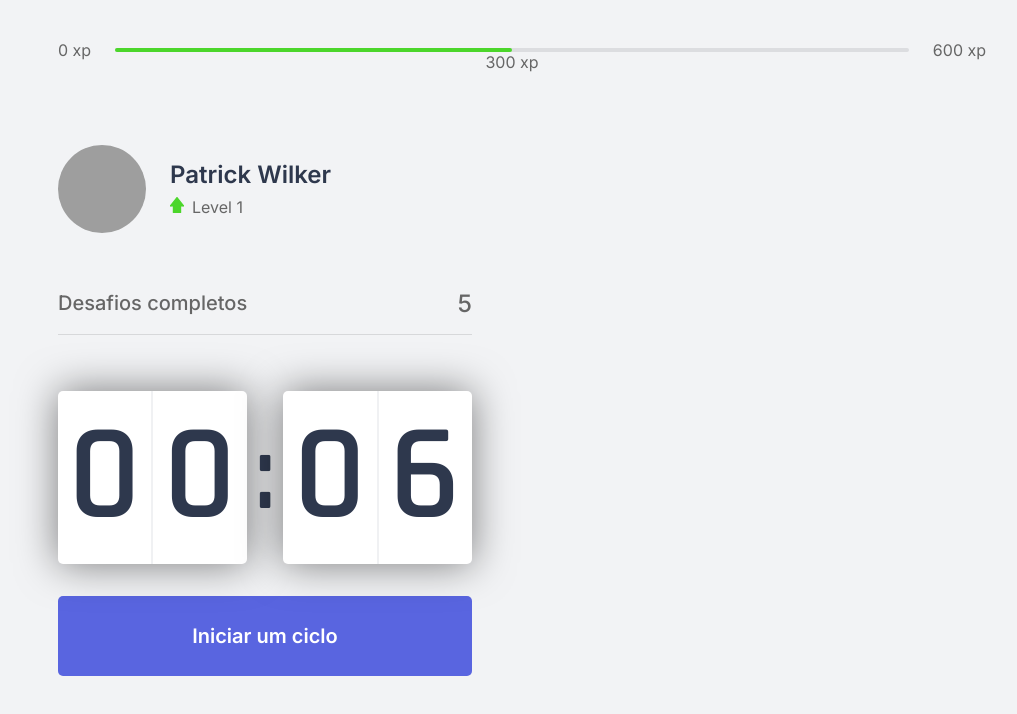
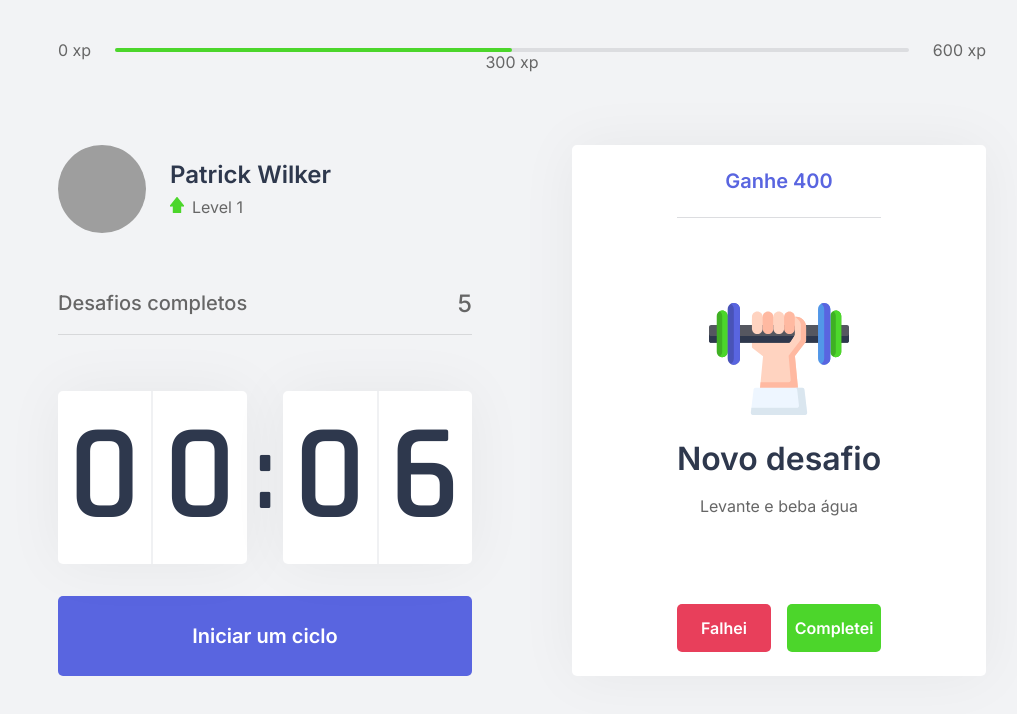
Before and after one commit to Patrick-Wilker/pomodoro, a Next.js app: page / in a window 1280 px wide. Shown: the top 714 px of the page, without its empty margins (118-1135 px from the left). Built offline with nearby package versions, Linux system fonts and the light colour scheme; grey boxes are pictures that could not be loaded.

Commit message:
Create ChallengeBox component

```diff
--- /dev/null
+++ b/src/components/ChallengeBox.tsx
@@ -0,0 +1,42 @@
+import styles from '../styles/components/ChallengeBox.module.css'
+
+export function ChallengeBox(){
+    const hasActiveChallenge = true
+    return (
+        <div className={styles.challengeBoxContainer}>
+            {
+                hasActiveChallenge ? (
+                    <div className={styles.challengeActive}>
+                        <header>Ganhe 400</header>
+
+                        <main>
+                            <img src="icons/body.svg" alt="Desafio"/>
+                            <strong>Novo desafio</strong>
+                            <p>Levante e beba água</p>
+                        </main>
+
+                        <footer>
+                            <button
+                                type="button"
+                                className={styles.challengeFailedButton}
+                            >Falhei</button>
+                            <button
+                                type="button"
+                                className={styles.challengeSucceededButton}
+                            >Completei</button>
+                        </footer>
+                    </div>
+                ) : (
+                    <div className={styles.challengeNotActive}>
+                        <strong>Finalize um ciclo para receber um desafio</strong>
+                        <p>
+                            <img src="icons/level-up.svg" alt="Level up"/>
+                            Avance de level completando os desafio
+                        </p>
+                    </div>
+                )
+            }
+
+        </div>
+    )
+}
--- a/src/pages/index.tsx
+++ b/src/pages/index.tsx
@@ -1,9 +1,10 @@
+import Head from 'next/head'
+
 import { CompletedChallenges } from "../components/CompletedChallenges";
 import { CountDown } from "../components/CountDown";
 import { ExperienceBar } from "../components/ExperienceBar";
 import { Profile } from "../components/Profile";
-
-import Head from 'next/head'
+import { ChallengeBox } from "../components/ChallengeBox";
 
 import styles from '../styles/pages/Home.module.css';
 
@@ -23,7 +24,7 @@
           <CountDown/>
         </div>
         <div>
-
+          <ChallengeBox/>
         </div>
       </section>
     </div>
--- /dev/null
+++ b/src/styles/components/ChallengeBox.module.css
@@ -0,0 +1,110 @@
+.challengeBoxContainer{
+    height: 100%;
+
+    background: var(--white);
+    border-radius: 5px;
+    box-shadow: 0 0 60px rgba(0, 0, 0, 0.05);
+    padding: 1.5rem 2rem;
+
+    display: flex;
+    flex-direction: column;
+    align-items: center;
+    justify-content: center;
+
+    text-align: center;
+}
+
+.challengeNotActive{
+    display: flex;
+    flex-direction: column;
+    align-items: center;
+}
+
+.challengeNotActive strong{
+    font-size: 1.5rem;
+    font-weight: 500;
+    line-height: 1.4;
+}
+
+.challengeNotActive p{
+    display: flex;
+    flex-direction: column;
+    align-items: center;
+    line-height: 1.4;
+    max-width: 70%;
+    margin-top: 3rem;
+}
+
+.challengeNotActive p img{
+    margin-bottom: 1rem;
+}
+
+.challengeActive{
+    height: 100%;
+
+    display: flex;
+    flex-direction: column;
+}
+
+.challengeActive header{
+    color: var(--blue);
+    font-weight: 600;
+    font-size: 1.25rem;
+    padding: 0 2rem 1.5rem;
+    border-bottom: 1px solid var(--gray-line);
+}
+
+.challengeActive main{
+    flex: 1;
+    display: flex;
+    flex-direction: column;
+    align-items: center;
+    justify-content: center;
+}
+
+.challengeActive main strong{
+    font-weight: 600;
+    font-size: 2rem;
+    color: var(--title);
+    margin: 1.5rem 0 1rem;
+}
+
+.challengeActive main p{
+    line-height: 1.5rem;
+}
+
+.challengeActive footer{
+    display: grid;
+    grid-template-columns: 1fr 1fr;
+    gap: 1rem;
+}
+
+.challengeActive footer button{
+    height: 3rem;
+
+    display: flex;
+    align-items: center;
+    justify-content: center;
+
+    border: 0;
+    border-radius: 5px;
+
+    color: var(--white);
+
+    font-size: 1rem;
+    font-weight: 600;
+
+    transition: filter 0.2s;
+}
+
+.challengeActive footer button.challengeFailedButton{
+    background: var(--red);
+}
+
+.challengeActive footer button.challengeSucceededButton{
+    background: var(--green);
+}
+
+.challengeActive footer button:hover{
+    filter: brightness(0.9);
+}
--- a/src/styles/components/CountDown.module.css
+++ b/src/styles/components/CountDown.module.css
@@ -14,7 +14,7 @@
     justify-content: space-between;
 
     background: var(--white);
-    box-shadow: 0 0 40px rgba(0, 0, 0, 0.5);
+    box-shadow: 0 0 60px rgba(0, 0, 0, 0.05);
     border-radius: 5px;
     font-size: 8.5rem;
     text-align: center;
```
